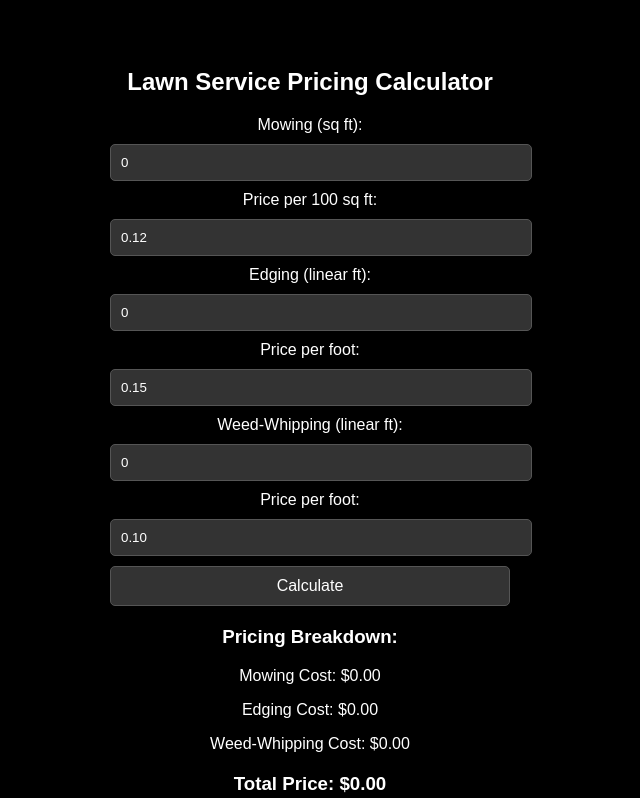
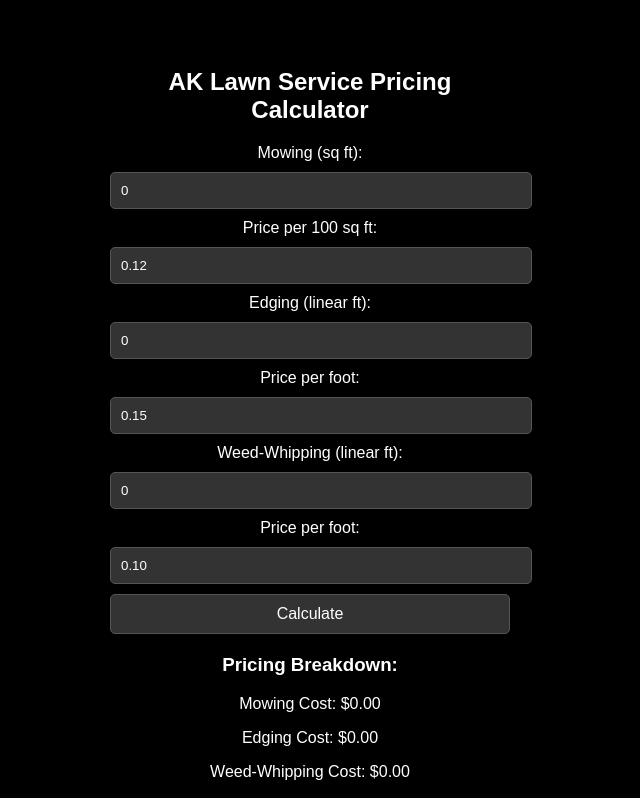
Before and after one commit to pinkwaffles999/AK, a plain HTML site: page index.html in a window 1280 px wide. Shown: the top 798 px of the page, without its empty margins (330-970 px from the left). Drawn offline with Linux system fonts and the light colour scheme.

Commit message:
Update index.html

```diff
--- a/index.html
+++ b/index.html
@@ -3,7 +3,7 @@
 <head>
     <meta charset="UTF-8">
     <meta name="viewport" content="width=device-width, initial-scale=1.0">
-    <title>Lawn Service Pricing Calculator</title>
+    <title>AK Lawn Service Pricing Calculator</title>
     <style>
         body {
             background-color: black;
@@ -75,7 +75,7 @@
 </head>
 <body>
     <div class="container">
-        <h2>Lawn Service Pricing Calculator</h2>
+        <h2>AK Lawn Service Pricing Calculator</h2>
         <label>Mowing (sq ft): <input type="number" id="mowingSqFt" value="0"></label>
         <label>Price per 100 sq ft: <input type="number" id="mowingRate" value="0.12" step="0.01"></label>
         <label>Edging (linear ft): <input type="number" id="edgingFt" value="0"></label>
```
